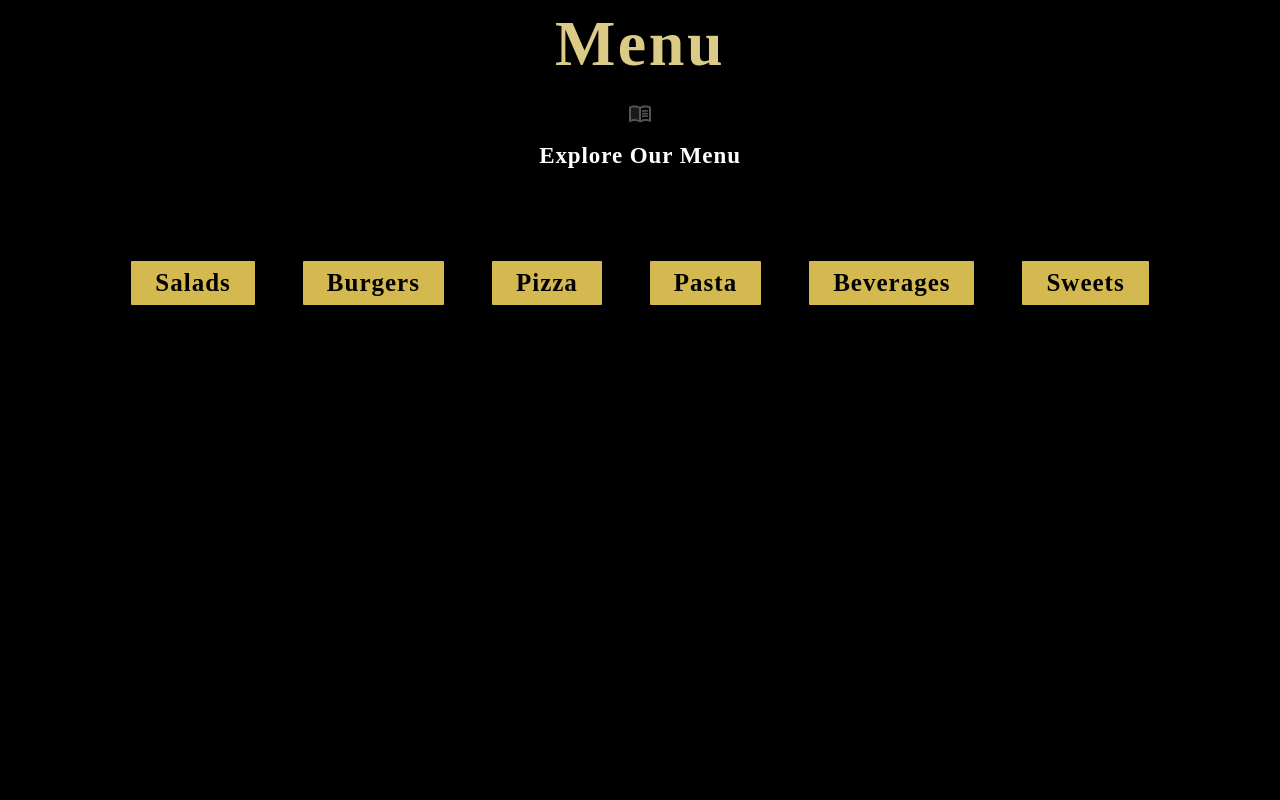
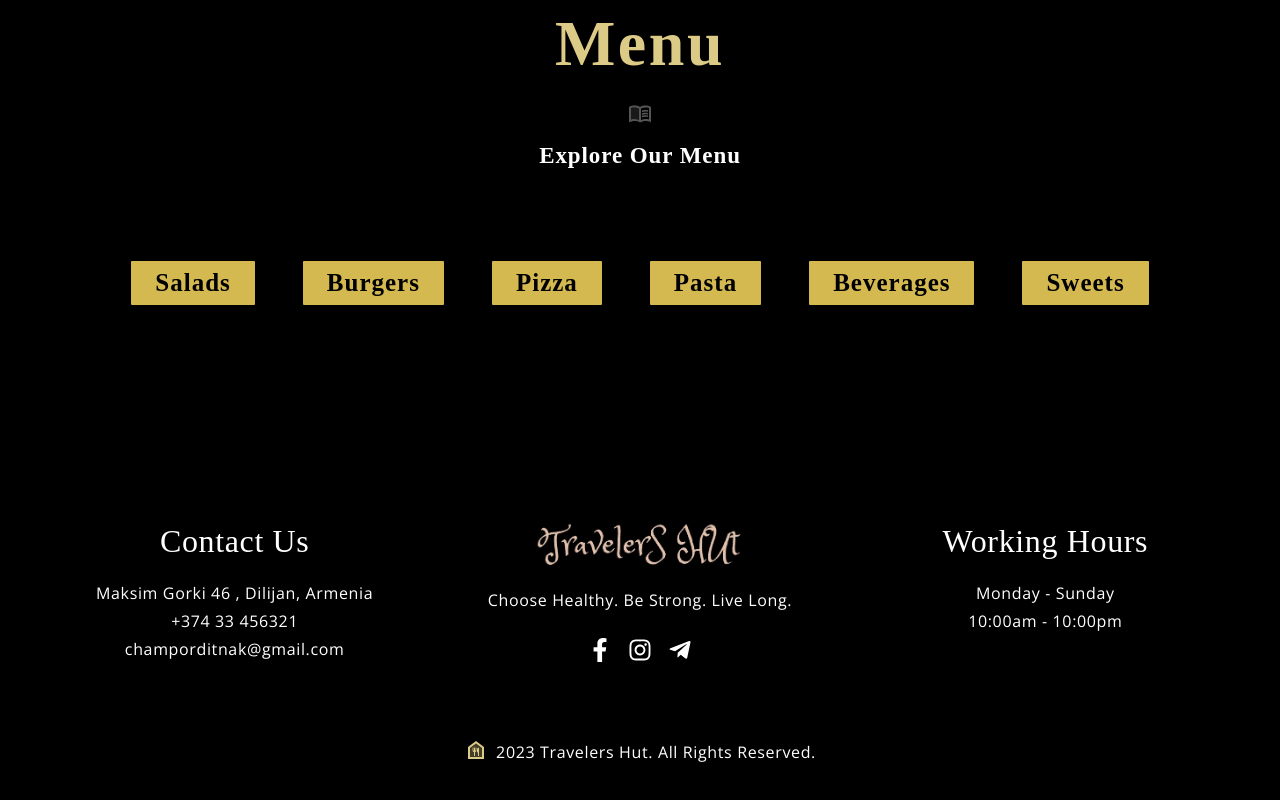
Before and after one commit to Anzhela-Sahakyan/Travelers_hut_project, a React (Create React App) app: page / in a window 1280 px wide. Shown: the part 2329-3129 px from the top of the page. Before the commit the page ends 2754 px from the top, so only its background shows below. Built offline with nearby package versions, Linux system fonts and the light colour scheme; a web font is replaced by a local one.

Commit message:
feat: adding Footer component

```diff
--- a/src/App.css
+++ b/src/App.css
@@ -143,7 +143,7 @@
   }
 
   .app__wrapper_img img {
-    width: 100%;
+    width: 80%;
   }
 }
 
--- a/src/App.tsx
+++ b/src/App.tsx
@@ -4,6 +4,7 @@ import Navbar from "./Components/Navbar/Navbar";
 import Home from "./Components/Home/Home";
 import About from "./Components/About/About";
 import Menu from "./Components/Menu/Menu";
+import Footer from "./Components/Footer/Footer";
 
 function App() {
   return (
@@ -12,6 +13,7 @@ function App() {
       <Home />
       <About />
       <Menu />
+      <Footer />
     </div>
   );
 }
--- a/src/Components/Footer/Footer.jsx
+++ b/src/Components/Footer/Footer.jsx
@@ -1,5 +1,51 @@
-import "../../../src/App.css"
+import { FaFacebookF, FaInstagram, FaTelegramPlane } from "react-icons/fa";
+import FoodBankTwoToneIcon from "@mui/icons-material/FoodBankTwoTone";
+import images from "../../Data/images";
+
+import styles from "./Footer.module.css";
+import "../../../src/App.css";
 
 export default function () {
-    return
+  return (
+    <div className={styles.footer}>
+      <div className={styles.footer_links}>
+        <div className={styles.footer_links_contact}>
+          <h1 className={styles.footer_headtext}>Contact us</h1>
+          <p className="p__opensans">Maksim Gorki 46 , Dilijan, Armenia</p>
+          <p className="p__opensans">+374 33 456321</p>
+          <p className="p__opensans">champorditnak@gmail.com</p>
+        </div>
+        <div className={styles.footer_links_logo}>
+          <img src={images.logo} alt="footer_logo" />
+          <p className="p__opensans">Choose healthy. Be strong. Live long.</p>
+          <div className={styles.footer_links_icons}>
+            <FaFacebookF
+              onClick={() => {
+                window.open("https://www.facebook.com/travelers.hut.dili/");
+              }}
+            />
+            <FaInstagram
+              onClick={() => {
+                window.open("https://www.instagram.com/champordi.tnak/");
+              }}
+            />
+            <FaTelegramPlane
+              onClick={() => {
+                window.open("https://t.me/domdilijan");
+              }}
+            />
+          </div>
+        </div>
+        <div className={styles.footer_links_work}>
+          <h1 className={styles.footer_headtext}>Working Hours</h1>
+          <p className="p__opensans">Monday - Sunday</p>
+          <p className="p__opensans">10:00am - 10:00pm</p>
+        </div>
+      </div>
+      <div className={styles.footer_copyright}>
+        <FoodBankTwoToneIcon className={styles.footer_copyright_icon} />
+        <p className="p__opensans">2023 Travelers Hut. All rights reserved.</p>
+      </div>
+    </div>
+  );
 }
--- a/src/Components/Footer/Footer.module.css
+++ b/src/Components/Footer/Footer.module.css
@@ -0,0 +1,115 @@
+.footer {
+  width: 100%;
+  position: relative;
+  z-index: 1;
+
+  display: flex;
+  justify-content: flex-start;
+  align-items: center;
+  flex-direction: column;
+
+  padding-top: 0;
+}
+
+.footer_links {
+  width: 100%;
+  display: flex;
+  justify-content: space-between;
+  align-items: flex-start;
+  margin-top: 5rem;
+  padding: 0 2rem;
+}
+
+.footer_links_contact,
+.footer_links_logo,
+.footer_links_work {
+  flex: 1;
+  margin: 1rem;
+  text-align: center;
+}
+
+.footer_links_logo img {
+  width: 210px;
+  margin-bottom: 0.75rem;
+}
+
+.footer_links_work p:nth-child(2n + 1) {
+  margin-bottom: 1rem;
+}
+
+.footer_links_icons {
+  margin-top: 1rem;
+}
+
+.footer_links_icons svg {
+  margin: 0.5rem;
+  color: var(--color-white);
+  font-size: 24px;
+
+  cursor: pointer;
+}
+
+.footer_links_icons svg:hover {
+  color: var(--color-golden);
+}
+
+.footer_headtext {
+  font-family: var(--font-base);
+  color: var(--color-white);
+  font-weight: 400;
+  letter-spacing: 0.04rem;
+  text-transform: capitalize;
+  font-size: 32px;
+  line-height: 41.6px;
+  margin-bottom: 1rem;
+}
+.footer_links_contact p {
+  text-transform: none;
+}
+
+.footer_copyright {
+  margin: 3rem;
+  display: flex;
+  flex-direction: row;
+}
+
+.footer_copyright_icon {
+  color: var(--color-golden);
+  margin-right: 0.5rem;
+}
+
+@media screen and (min-width: 2000px) {
+  .footer_headtext {
+    font-size: 51px;
+    line-height: 61px;
+  }
+}
+
+@media screen and (max-width: 1150px) {
+  .footer_links {
+    align-items: center;
+    flex-direction: column;
+    padding: 0;
+    margin-top: 0.1rem;
+  }
+
+  .footer_links_contact,
+  .footer_links_logo,
+  .footer_links_work {
+    margin: 2rem 0;
+    width: 100%;
+  }
+}
+
+@media screen and (max-width: 650px) {
+  .footer {
+    padding: 0 0 2rem 0;
+    margin-top: 0.025rem;
+  }
+}
+
+@media screen and (max-width: 350px) {
+  .footer_links_logo img {
+    width: 80%;
+  }
+}
```
